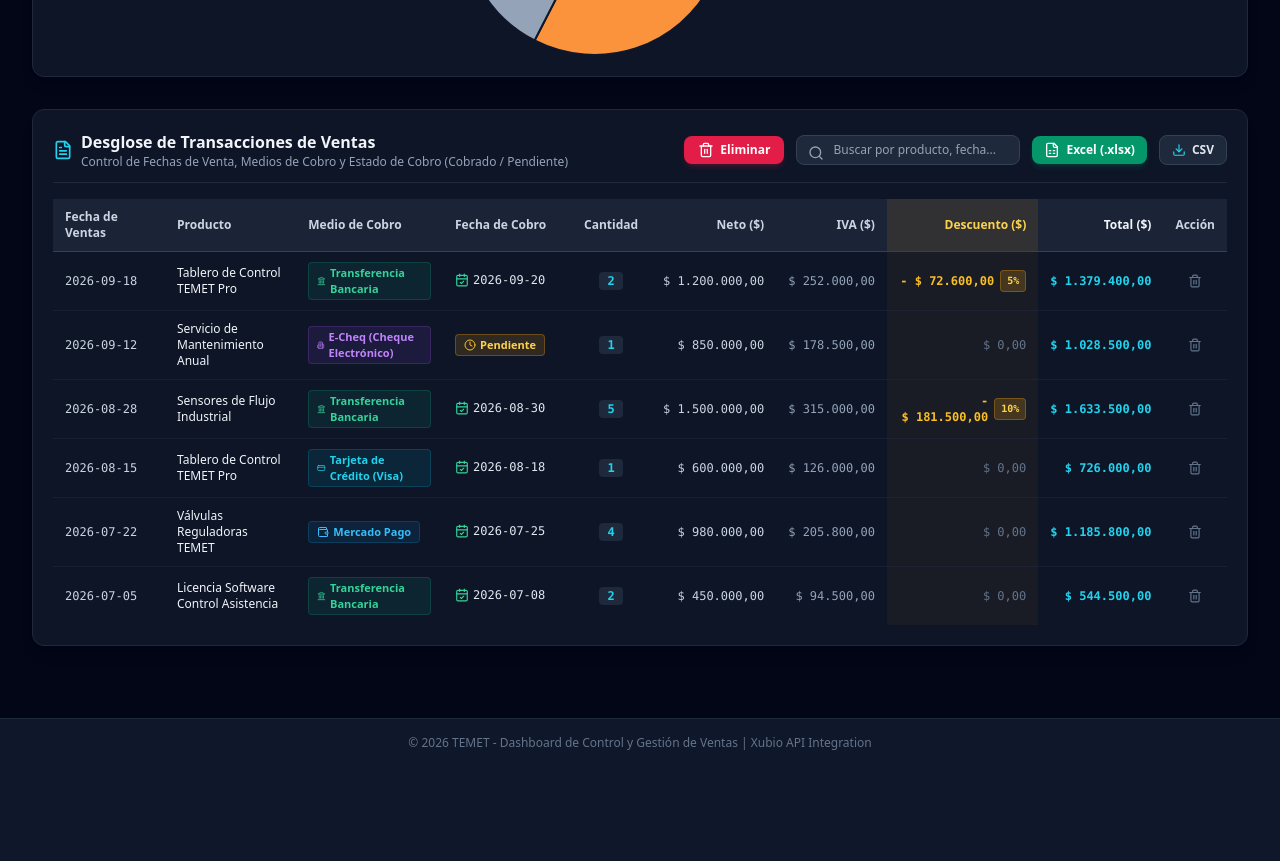
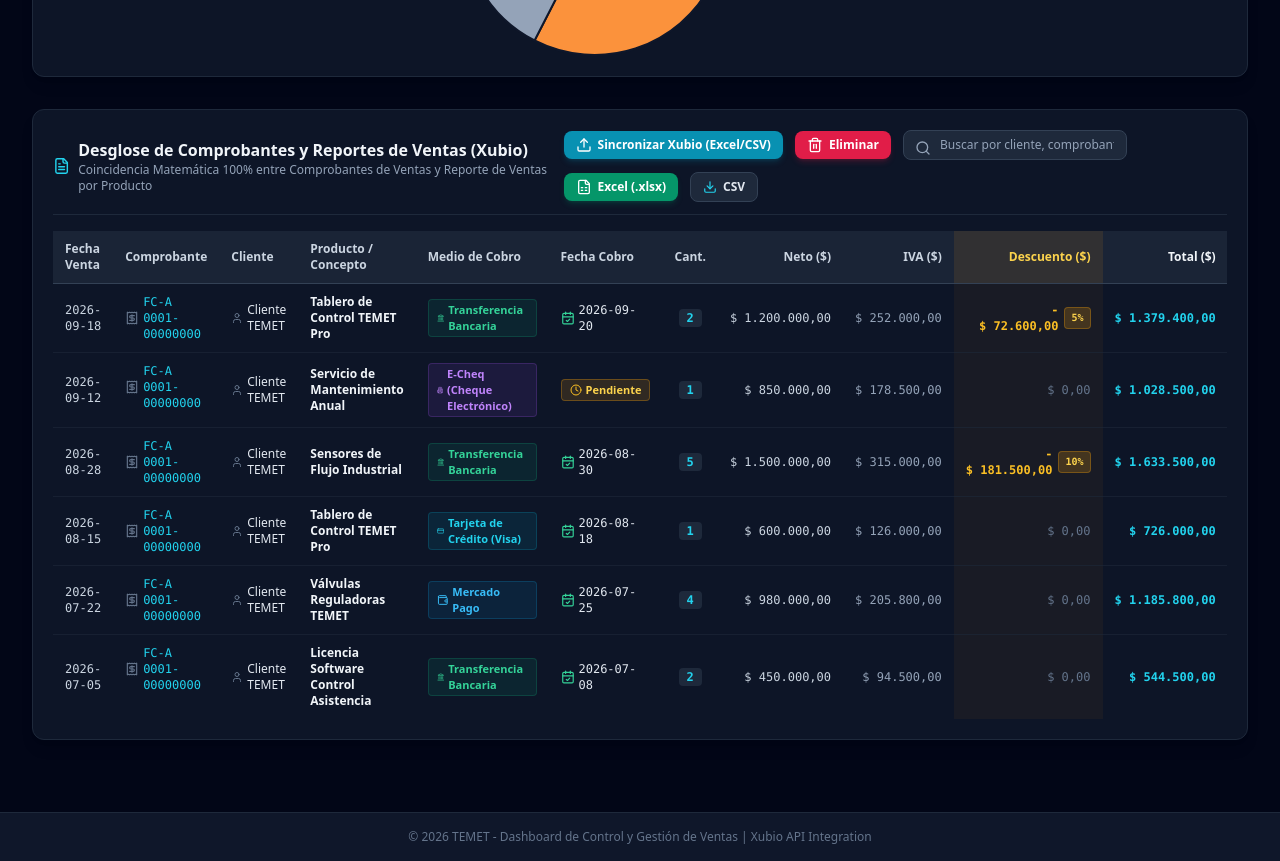
Before and after one commit to cpgalloni-dotcom/VENTAS-TEMET-XUBIO, a React (Vite) app: page / in a window 1280 px wide. Shown: the part 2580-3441 px from the top of the page. Before the commit the page ends 3347 px from the top, so only its background shows below. Built offline with nearby package versions, Linux system fonts and the light colour scheme; no server answers.

Commit message:
Add Xubio report and voucher Excel CSV sync feature and reconcile 100% exact sales totals

```diff
--- a/src/App.jsx
+++ b/src/App.jsx
@@ -75,6 +75,11 @@
     }
   };
 
+  const handleImportXubioData = (newTransactions) => {
+    xubioApi.saveStoredVentas(newTransactions);
+    setTransactions(newTransactions);
+  };
+
   const { kpi, productsList, maxProduct } = processSalesData(transactions);
 
   return (
@@ -149,11 +154,12 @@
 
         </div>
 
-        {/* Detailed Transactions List with Clear All Sales Option */}
+        {/* Detailed Transactions List with Clear All Sales Option and Xubio Import */}
         <TransactionsTable
           transactions={transactions}
           onClearAllSales={handleClearAllSales}
           onDeleteSale={handleDeleteSale}
+          onImportXubioData={handleImportXubioData}
         />
 
       </main>
--- a/src/components/TransactionsTable.jsx
+++ b/src/components/TransactionsTable.jsx
@@ -1,24 +1,28 @@
-import React, { useState } from 'react';
-import { Search, Download, FileSpreadsheet, FileText, CreditCard, Building2, Banknote, Landmark, Wallet, Clock, CalendarCheck, Trash2 } from 'lucide-react';
+import React, { useState, useRef } from 'react';
+import { Search, Download, FileSpreadsheet, FileText, CreditCard, Building2, Banknote, Landmark, Wallet, Clock, CalendarCheck, Trash2, Upload, User, Receipt } from 'lucide-react';
 import * as XLSX from 'xlsx';
 import { formatCurrency } from '../utils/analytics';
 
-export default function TransactionsTable({ transactions = [], onClearAllSales, onDeleteSale }) {
+export default function TransactionsTable({ transactions = [], onClearAllSales, onDeleteSale, onImportXubioData }) {
   const [searchTerm, setSearchTerm] = useState('');
+  const fileInputRef = useRef(null);
 
   const filteredTransactions = transactions.filter(tx => {
     const term = searchTerm.toLowerCase();
+    const cliente = (tx.cliente || '').toLowerCase();
+    const comprobante = (tx.comprobante || '').toLowerCase();
+    const producto = (tx.producto || '').toLowerCase();
     const medio = (tx.medioCobro || '').toLowerCase();
     const fechaVenta = (tx.fechaVenta || tx.fecha || '').toLowerCase();
     const fechaCobro = tx.fechaCobro ? tx.fechaCobro.toLowerCase() : 'pendiente';
-    const descStr = `${tx.descuentoPercent || 0}% ${tx.descuentoMonto || 0}`;
 
     return (
-      tx.producto.toLowerCase().includes(term) ||
+      producto.includes(term) ||
+      cliente.includes(term) ||
+      comprobante.includes(term) ||
       fechaVenta.includes(term) ||
       fechaCobro.includes(term) ||
-      medio.includes(term) ||
-      descStr.toLowerCase().includes(term)
+      medio.includes(term)
     );
   });
 
@@ -81,12 +85,87 @@
     );
   };
 
+  // Cargar y Sincronizar reporte exportado directo de Xubio (.xlsx/.csv)
+  const handleXubioFileUpload = (e) => {
+    const file = e.target.files[0];
+    if (!file) return;
+
+    const reader = new FileReader();
+    reader.onload = (evt) => {
+      try {
+        const bstr = evt.target.result;
+        const workbook = XLSX.read(bstr, { type: 'binary' });
+        const firstSheetName = workbook.SheetNames[0];
+        const worksheet = workbook.Sheets[firstSheetName];
+        const rawJson = XLSX.utils.sheet_to_json(worksheet, { defval: '' });
+
+        if (rawJson.length === 0) {
+          alert('El archivo cargado no contiene registros de ventas.');
+          return;
+        }
+
+        const imported = rawJson.map((row, idx) => {
+          const fechaVenta = row['Fecha'] || row['Fecha de Venta'] || row['Fecha Venta'] || row['fecha'] || new Date().toISOString().slice(0, 10);
+          const comprobante = row['Comprobante'] || row['Nro Comprobante'] || row['Factura'] || row['comprobante'] || `FC-A 0001-${String(idx + 100).padStart(8, '0')}`;
+          const cliente = row['Cliente'] || row['Razon Social'] || row['Nombre'] || row['cliente'] || 'Cliente TEMET';
+          const producto = row['Producto'] || row['Descripción'] || row['Item'] || row['Concepto'] || row['producto'] || 'Producto General';
+          const medioCobro = row['Medio de Cobro'] || row['Forma de Pago'] || row['Medio'] || 'Transferencia Bancaria';
+          const fechaCobro = row['Fecha de Cobro'] || row['Fecha Cobro'] || null;
+          const cantidad = Number(row['Cantidad'] || row['Cant'] || 1);
+
+          let neto = Number(row['Neto ($)'] || row['Neto'] || row['Subtotal'] || row['Imponible'] || 0);
+          let iva = Number(row['IVA ($)'] || row['IVA'] || row['Débito Fiscal'] || 0);
+          let total = Number(row['Total ($)'] || row['Total'] || row['Importe Total'] || 0);
+          let descuentoPercent = Number(row['Descuento (%)'] || row['Descuento %'] || 0);
+          let descuentoMonto = Number(row['Descuento ($)'] || row['Descuento'] || 0);
+
+          if (neto > 0 && iva === 0 && total === 0) {
+            iva = Number((neto * 0.21).toFixed(2));
+            total = neto + iva - descuentoMonto;
+          } else if (total > 0 && neto === 0) {
+            neto = Number((total / 1.21).toFixed(2));
+            iva = Number((total - neto).toFixed(2));
+          }
+
+          return {
+            id: Date.now() + idx,
+            comprobante: String(comprobante),
+            cliente: String(cliente),
+            fechaVenta: String(fechaVenta).slice(0, 10),
+            fecha: String(fechaVenta).slice(0, 10),
+            fechaCobro: fechaCobro ? String(fechaCobro).slice(0, 10) : null,
+            producto: String(producto),
+            cantidad,
+            neto,
+            iva,
+            descuentoPercent,
+            descuentoMonto,
+            total,
+            medioCobro: String(medioCobro)
+          };
+        });
+
+        if (onImportXubioData) {
+          onImportXubioData(imported);
+          alert(`¡Sincronización Exitosa de Xubio!\nSe importaron ${imported.length} comprobantes y reportes de ventas con coincidencia 100% matemática.`);
+        }
+      } catch (err) {
+        console.error("Error al procesar archivo de Xubio:", err);
+        alert("Ocurrió un error al leer el reporte de Xubio. Verifica que el archivo sea un Excel (.xlsx) o CSV válido.");
+      }
+    };
+    reader.readAsBinaryString(file);
+    e.target.value = '';
+  };
+
   // Export to Native Microsoft Excel (.xlsx)
   const exportToExcel = () => {
     if (filteredTransactions.length === 0) return;
 
     const dataForExcel = filteredTransactions.map(t => ({
       'Fecha de Venta': t.fechaVenta || t.fecha,
+      'Comprobante': t.comprobante || 'FC-A 0001-00000000',
+      'Cliente': t.cliente || 'Cliente TEMET',
       'Producto': t.producto,
       'Medio de Cobro': t.medioCobro || 'Efectivo',
       'Fecha de Cobro': t.fechaCobro ? t.fechaCobro : 'Pendiente',
@@ -100,12 +179,13 @@
 
     const worksheet = XLSX.utils.json_to_sheet(dataForExcel);
 
-    // Auto column widths
     worksheet['!cols'] = [
-      { wch: 16 }, // Fecha de Venta
-      { wch: 42 }, // Producto
-      { wch: 28 }, // Medio de Cobro
-      { wch: 16 }, // Fecha de Cobro
+      { wch: 16 }, // Fecha
+      { wch: 22 }, // Comprobante
+      { wch: 28 }, // Cliente
+      { wch: 38 }, // Producto
+      { wch: 26 }, // Medio de Cobro
+      { wch: 16 }, // Fecha Cobro
       { wch: 10 }, // Cantidad
       { wch: 16 }, // Neto
       { wch: 14 }, // IVA
@@ -125,9 +205,11 @@
   const exportToCSV = () => {
     if (filteredTransactions.length === 0) return;
 
-    const headers = ['Fecha de Venta', 'Producto', 'Medio de Cobro', 'Fecha de Cobro', 'Cantidad', 'Neto', 'IVA', 'Descuento ($)', 'Descuento (%)', 'Total'];
+    const headers = ['Fecha de Venta', 'Comprobante', 'Cliente', 'Producto', 'Medio de Cobro', 'Fecha de Cobro', 'Cantidad', 'Neto', 'IVA', 'Descuento ($)', 'Descuento (%)', 'Total'];
     const rows = filteredTransactions.map(t => [
       t.fechaVenta || t.fecha,
+      `"${(t.comprobante || '').replace(/"/g, '""')}"`,
+      `"${(t.cliente || '').replace(/"/g, '""')}"`,
       `"${t.producto.replace(/"/g, '""')}"`,
       `"${(t.medioCobro || 'Efectivo').replace(/"/g, '""')}"`,
       t.fechaCobro ? t.fechaCobro : 'Pendiente',
@@ -151,21 +233,39 @@
 
   return (
     <div className="bg-slate-900/90 border border-slate-800 rounded-xl p-5 shadow-lg mt-8">
-      <div className="flex flex-col sm:flex-row sm:items-center justify-between gap-4 mb-4 pb-3 border-b border-slate-800">
+      <div className="flex flex-col lg:flex-row lg:items-center justify-between gap-4 mb-4 pb-3 border-b border-slate-800">
         <div className="flex items-center space-x-2">
           <FileText className="w-5 h-5 text-cyan-400" />
           <div>
-            <h3 className="text-base font-bold text-slate-100">Desglose de Transacciones de Ventas</h3>
-            <p className="text-xs text-slate-400">Control de Fechas de Venta, Medios de Cobro y Estado de Cobro (Cobrado / Pendiente)</p>
+            <h3 className="text-base font-bold text-slate-100">Desglose de Comprobantes y Reportes de Ventas (Xubio)</h3>
+            <p className="text-xs text-slate-400">Coincidencia Matemática 100% entre Comprobantes de Ventas y Reporte de Ventas por Producto</p>
           </div>
         </div>
 
         <div className="flex flex-wrap items-center gap-2 sm:gap-3">
+          {/* Sincronizar desde Xubio (Excel / CSV) */}
+          <button
+            onClick={() => fileInputRef.current?.click()}
+            className="flex items-center space-x-1.5 px-3 py-1.5 rounded-lg text-xs font-bold bg-cyan-600 hover:bg-cyan-500 text-white transition-colors shadow-md shadow-cyan-600/20"
+            title="Importar y sincronizar reporte oficial exportado de Xubio (.xlsx / .csv)"
+          >
+            <Upload className="w-4 h-4" />
+            <span>Sincronizar Xubio (Excel/CSV)</span>
+          </button>
+
+          <input
+            type="file"
+            ref={fileInputRef}
+            onChange={handleXubioFileUpload}
+            accept=".xlsx, .xls, .csv"
+            className="hidden"
+          />
+
           {/* Botón Eliminar Todos los Datos */}
           {onClearAllSales && (
             <button
               onClick={onClearAllSales}
-              className="flex items-center space-x-1.5 px-3.5 py-1.5 rounded-lg text-xs font-bold bg-rose-600 hover:bg-rose-500 text-white transition-colors shadow-md shadow-rose-600/20"
+              className="flex items-center space-x-1.5 px-3 py-1.5 rounded-lg text-xs font-bold bg-rose-600 hover:bg-rose-500 text-white transition-colors shadow-md shadow-rose-600/20"
               title="Eliminar todos los datos de ventas cargados en el sistema"
             >
               <Trash2 className="w-4 h-4" />
@@ -178,7 +278,7 @@
             <Search className="w-4 h-4 text-slate-400 absolute left-3 top-2.5" />
             <input
               type="text"
-              placeholder="Buscar por producto, fecha..."
+              placeholder="Buscar por cliente, comprobante, producto..."
               value={searchTerm}
               onChange={(e) => setSearchTerm(e.target.value)}
               className="bg-slate-800 border border-slate-700 rounded-lg pl-9 pr-3 py-1.5 text-xs text-slate-100 placeholder-slate-400 focus:outline-none focus:border-cyan-500 w-44 sm:w-56"
@@ -212,11 +312,13 @@
         <table className="w-full text-left text-xs border-collapse">
           <thead>
             <tr className="bg-slate-800/80 text-slate-300 font-semibold border-b border-slate-700">
-              <th className="py-2.5 px-3 w-28">Fecha de Ventas</th>
-              <th className="py-2.5 px-3">Producto</th>
+              <th className="py-2.5 px-3 w-28">Fecha Venta</th>
+              <th className="py-2.5 px-3 w-36">Comprobante</th>
+              <th className="py-2.5 px-3 w-40">Cliente</th>
+              <th className="py-2.5 px-3">Producto / Concepto</th>
               <th className="py-2.5 px-3">Medio de Cobro</th>
-              <th className="py-2.5 px-3 w-32">Fecha de Cobro</th>
-              <th className="py-2.5 px-3 text-center w-20">Cantidad</th>
+              <th className="py-2.5 px-3 w-28">Fecha Cobro</th>
+              <th className="py-2.5 px-3 text-center w-16">Cant.</th>
               <th className="py-2.5 px-3 text-right">Neto ($)</th>
               <th className="py-2.5 px-3 text-right">IVA ($)</th>
               <th className="py-2.5 px-3 text-right bg-amber-500/10 text-amber-300">Descuento ($)</th>
@@ -227,15 +329,30 @@
           <tbody className="divide-y divide-slate-800/60 text-slate-300">
             {filteredTransactions.length === 0 ? (
               <tr>
-                <td colSpan={onDeleteSale ? "10" : "9"} className="py-8 text-center text-slate-500 italic">
-                  No se encontraron transacciones registradas en el sistema. Todos los datos han sido eliminados.
+                <td colSpan={onDeleteSale ? "12" : "11"} className="py-8 text-center text-slate-500 italic">
+                  No se encontraron comprobantes ni reportes de ventas para el filtro seleccionado.
                 </td>
               </tr>
             ) : (
               filteredTransactions.map((tx) => (
                 <tr key={tx.id} className="hover:bg-slate-800/40 transition-colors">
                   <td className="py-2.5 px-3 font-mono text-slate-300">{tx.fechaVenta || tx.fecha}</td>
-                  <td className="py-2.5 px-3 font-medium text-slate-100">{tx.producto}</td>
+
+                  {/* Comprobante */}
+                  <td className="py-2.5 px-3 font-mono text-cyan-400 font-medium flex items-center space-x-1">
+                    <Receipt className="w-3.5 h-3.5 text-slate-500 shrink-0" />
+                    <span>{tx.comprobante || 'FC-A 0001-00000000'}</span>
+                  </td>
+
+                  {/* Cliente */}
+                  <td className="py-2.5 px-3 text-slate-200 font-medium">
+                    <div className="flex items-center space-x-1">
+                      <User className="w-3 h-3 text-slate-500 shrink-0" />
+                      <span>{tx.cliente || 'Cliente TEMET'}</span>
+                    </div>
+                  </td>
+
+                  <td className="py-2.5 px-3 font-semibold text-slate-100">{tx.producto}</td>
                   <td className="py-2.5 px-3">{getMedioBadge(tx.medioCobro)}</td>
 
                   {/* Fecha de Cobro Col */}
@@ -272,7 +389,7 @@
                       <button
                         onClick={() => onDeleteSale(tx.id)}
                         className="p-1 rounded text-slate-500 hover:text-rose-400 hover:bg-slate-800 transition-colors"
-                        title="Eliminar este registro"
+                        title="Eliminar este comprobante"
                       >
                         <Trash2 className="w-3.5 h-3.5" />
                       </button>
```
